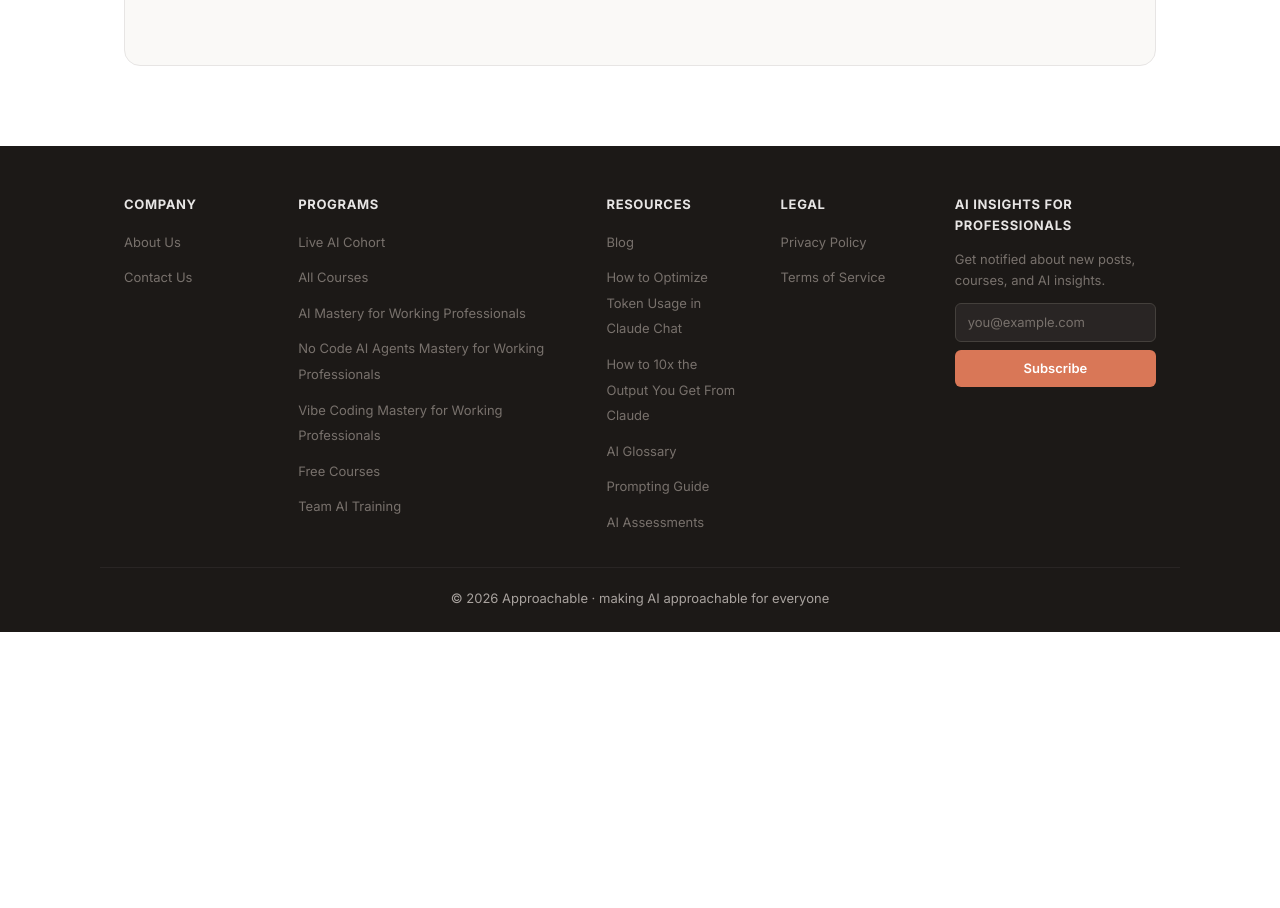
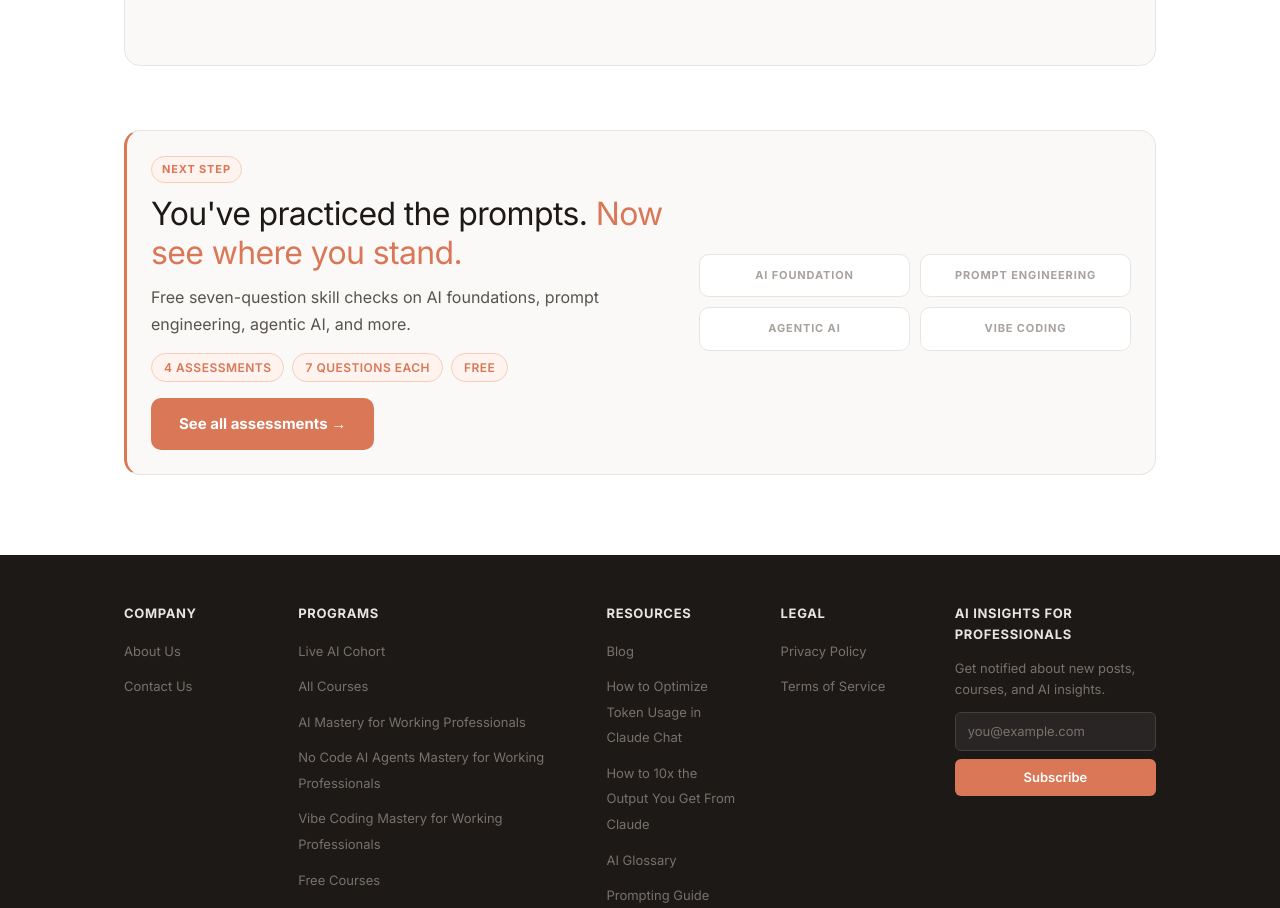
Before and after one commit to Nitish-kumar30/sample-approchable, a Next.js app: page /prompting-guide in a window 1280 px wide. Shown: the part 1180-2088 px from the top of the page. Before the commit the page ends 1812 px from the top, so only its background shows below. Built offline with nearby package versions, Linux system fonts and the light colour scheme.

Commit message:
Add call-to-action section to prompting guide with assessment details and styling updates

```diff
--- a/src/app/globals.css
+++ b/src/app/globals.css
@@ -2372,6 +2372,94 @@
   padding-top: 0;
   padding-bottom: 80px;
 }
+.pg-cta {
+  margin-top: 64px;
+}
+.pg-cta-inner {
+  display: grid;
+  grid-template-columns: minmax(0, 1.1fr) minmax(0, 0.9fr);
+  gap: 20px;
+  background: var(--bg-warm);
+  border: 1px solid var(--border);
+  border-left: 3px solid var(--accent);
+  border-radius: 16px;
+  padding: 24px;
+  align-items: center;
+}
+.pg-cta-copy h2 {
+  font-size: clamp(24px, 3vw, 32px);
+  line-height: 1.2;
+  letter-spacing: -0.02em;
+  margin: 0;
+}
+.pg-cta-copy h2 span {
+  color: var(--accent);
+}
+.pg-cta-copy p {
+  margin: 12px 0 0;
+  color: var(--text-secondary);
+  line-height: 1.7;
+}
+.pg-cta-label {
+  display: inline-flex;
+  align-items: center;
+  gap: 6px;
+  background: var(--accent-light);
+  color: var(--accent);
+  border: 1px solid #f8cdb8;
+  border-radius: 999px;
+  font-size: 11px;
+  font-weight: 700;
+  letter-spacing: 0.08em;
+  text-transform: uppercase;
+  padding: 4px 10px;
+  margin-bottom: 12px;
+}
+.pg-cta-stats {
+  margin: 14px 0 0;
+  padding: 0;
+  list-style: none;
+  display: flex;
+  flex-wrap: wrap;
+  gap: 8px;
+}
+.pg-cta-stats li {
+  font-size: 12px;
+  font-weight: 600;
+  letter-spacing: 0.04em;
+  text-transform: uppercase;
+  color: var(--accent);
+  background: var(--accent-light);
+  border: 1px solid #f8cdb8;
+  border-radius: 999px;
+  padding: 4px 12px;
+}
+.pg-cta-btn {
+  margin-top: 16px;
+  display: inline-flex;
+  align-items: center;
+  justify-content: center;
+}
+.pg-cta-topics {
+  margin: 0;
+  padding: 0;
+  list-style: none;
+  display: grid;
+  grid-template-columns: repeat(2, minmax(0, 1fr));
+  gap: 10px;
+}
+.pg-cta-topics li {
+  border: 1px solid var(--border);
+  border-radius: 10px;
+  background: var(--bg);
+  padding: 12px 10px;
+  font-size: 11px;
+  font-weight: 700;
+  letter-spacing: 0.08em;
+  text-transform: uppercase;
+  color: var(--text-muted);
+  text-align: center;
+}
 .pg-hero-stats {
   margin: 0;
   padding: 0;
@@ -2836,6 +2924,27 @@
   .pg-progress-track {
     margin-top: 6px;
   }
+  .pg-cta {
+    margin-top: 40px;
+  }
+  .pg-cta-inner {
+    grid-template-columns: 1fr;
+    padding: 18px;
+    gap: 16px;
+  }
+  .pg-cta-copy h2 {
+    font-size: 24px;
+  }
+  .pg-cta-topics {
+    gap: 8px;
+  }
+  .pg-cta-topics li {
+    padding: 10px 8px;
+    font-size: 10px;
+  }
+  .pg-cta-btn {
+    width: 100%;
+  }
   .pg-body {
     margin-top: 14px;
     padding: 16px;
--- a/src/app/prompting-guide/page.tsx
+++ b/src/app/prompting-guide/page.tsx
@@ -1,4 +1,5 @@
 import type { Metadata } from 'next';
+import Link from 'next/link';
 import Header from '@/components/Header';
 import JsonLd from '@/components/JsonLd';
 import PromptingGuideView from '@/components/prompting-guide/PromptingGuideView';
@@ -49,6 +50,33 @@
 
         <section className="pg-page-content">
           <PromptingGuideView />
+          <div className="container-max">
+            <section className="pg-cta" aria-labelledby="pg-cta-heading">
+              <div className="pg-cta-inner">
+                <div className="pg-cta-copy">
+                  <span className="pg-cta-label">Next step</span>
+                  <h2 id="pg-cta-heading">
+                    You&apos;ve practiced the prompts. <span>Now see where you stand.</span>
+                  </h2>
+                  <p>Free seven-question skill checks on AI foundations, prompt engineering, agentic AI, and more.</p>
+                  <ul className="pg-cta-stats" aria-label="Assessment summary">
+                    <li>4 assessments</li>
+                    <li>7 questions each</li>
+                    <li>Free</li>
+                  </ul>
+                  <Link href="/assessment" className="btn-primary pg-cta-btn">
+                    See all assessments →
+                  </Link>
+                </div>
+                <ul className="pg-cta-topics" aria-label="Available assessments">
+                  <li>AI Foundation</li>
+                  <li>Prompt Engineering</li>
+                  <li>Agentic AI</li>
+                  <li>Vibe Coding</li>
+                </ul>
+              </div>
+            </section>
+          </div>
         </section>
       </main>
     </>
```
